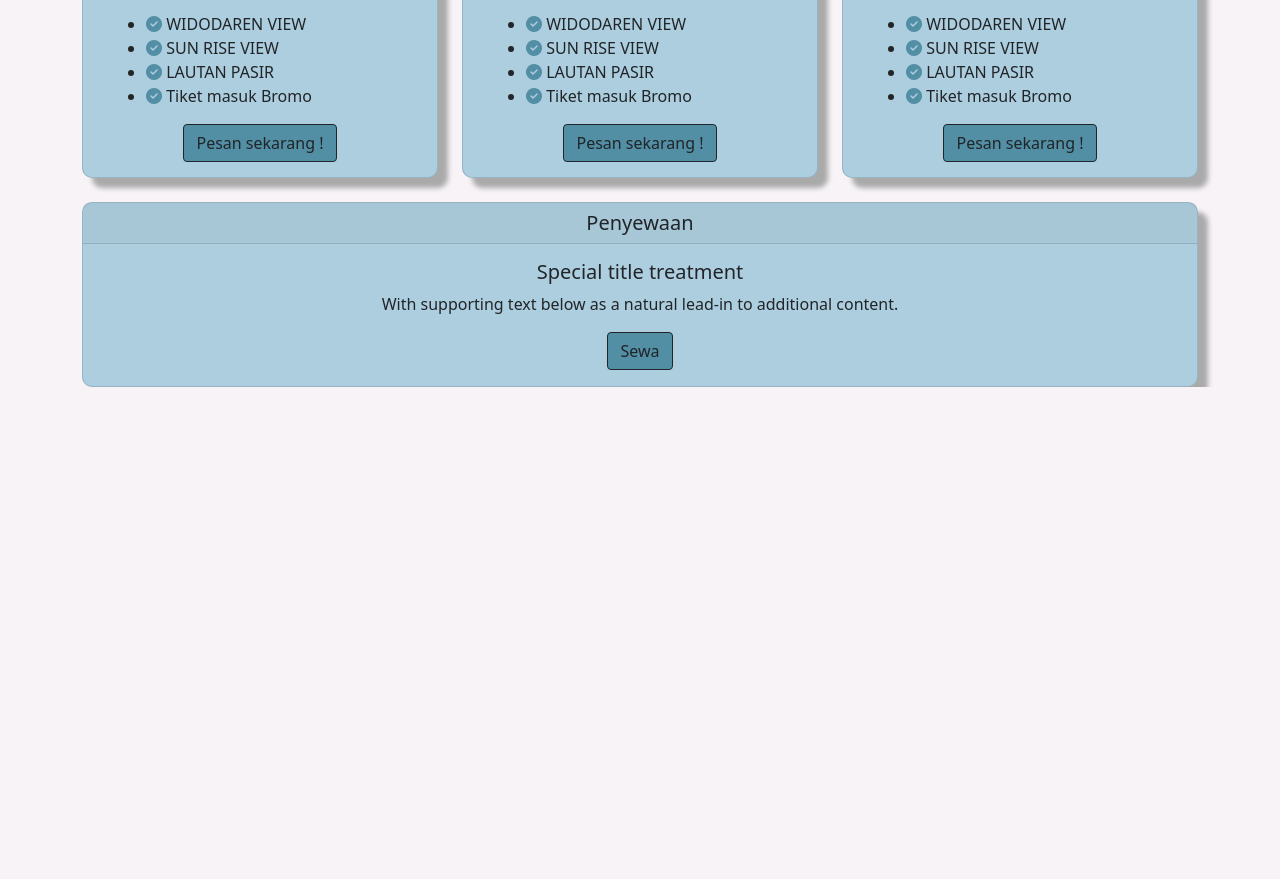
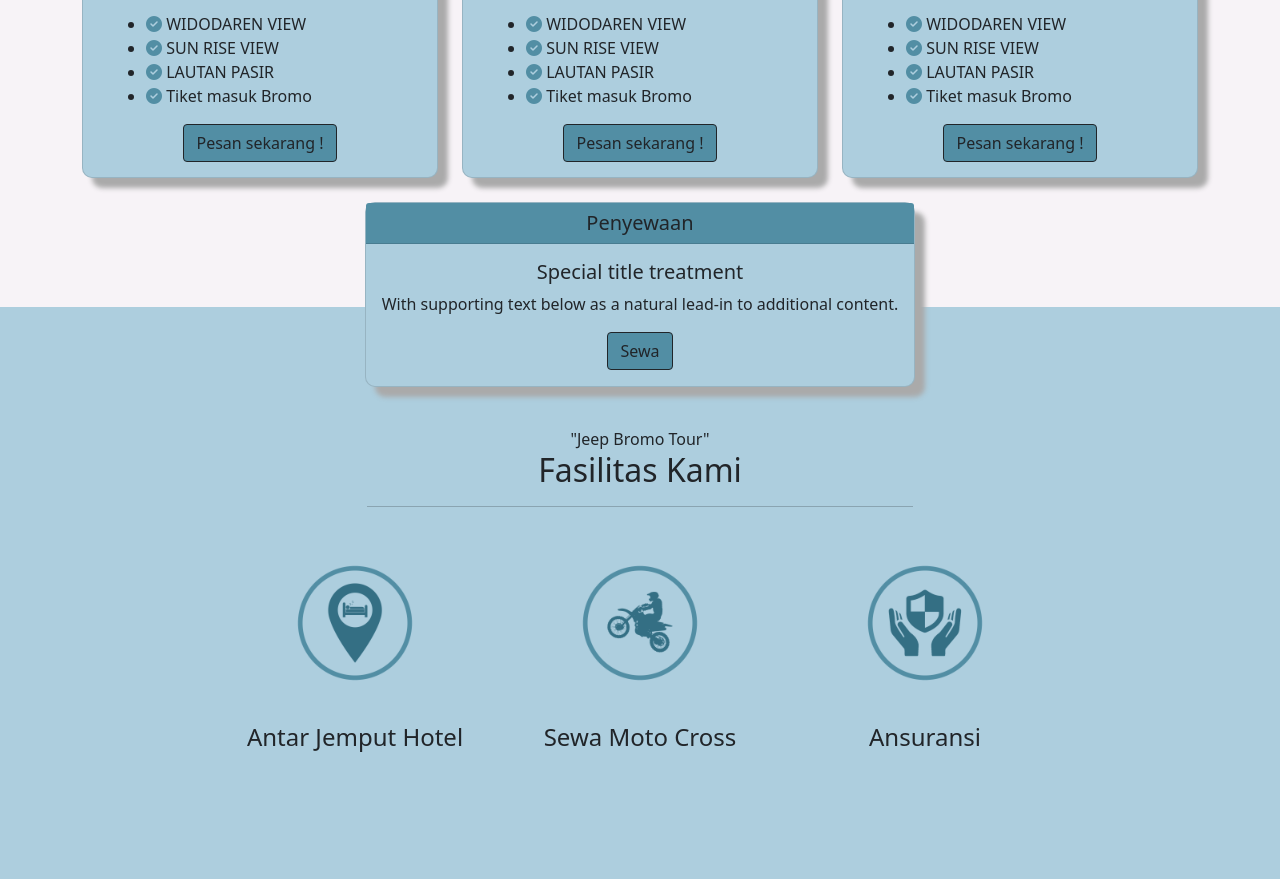
Before and after one commit to Hypermaniax/boostrap_Latihan, a plain HTML site: page index.html in a window 1280 px wide. Shown: the part 2192-3071 px from the top of the page. Before the commit the page ends 2579 px from the top, so only its background shows below. Drawn offline with nearby package versions, Linux system fonts and the light colour scheme.

Commit message:
Make Feature-Area

```diff
--- a/asset/css/style.css
+++ b/asset/css/style.css
@@ -160,3 +160,46 @@ body {
     background-color: var(--color3);
 }
 /* Rent-Area End */
+
+/* Feature Area */
+
+@media only screen and (max-width: 600px) {
+    .feature-area {
+        margin-top: -80px;
+      }
+}
+
+@media only screen and (min-width: 600px) {
+    .feature-area {
+        margin-top: -80px;
+      }
+}
+
+@media only screen and (min-width: 768px) {
+    .feature-area {
+        margin-top: -80px;
+      }
+}
+
+@media only screen and (min-width: 992px) {
+    .feature-area {
+        margin-top: -80px;
+      }
+}
+
+@media only screen and (min-width: 1200px) {
+    .feature-area {
+        margin-top: -80px;
+      }
+}
+
+
+.feature-area{
+    box-sizing: border-box;
+    padding: 120px 0;
+    background-color: var(--color2);
+}
+
+.feature-icon img{
+    height: 200px;
+}
--- a/index.html
+++ b/index.html
@@ -275,9 +275,9 @@
 
   <!-- Rent-Area Start -->
   <div class="rent-area mt-4 ">
-    <div class="container">
-      <div class="card text-center">
-        <h5 class="card-header">Penyewaan</h5>
+    <div class="container d-flex justify-content-center">
+      <div class="card text-center  ">
+        <h5 class="card-header" style="background-color:#528ea4 ;">Penyewaan</h5>
         <div class="card-body">
           <h5 class="card-title">Special title treatment</h5>
           <p class="card-text">With supporting text below as a natural lead-in to additional content.</p>
@@ -286,12 +286,63 @@
       </div>
     </div>
   </div>
+
   <!-- Rent-Area End -->
 
-  <!-- Bootstrap js -->
+  <!-- Feature-Area Start -->
+  <div class="feature-area">
+    <div class="container">
+      <div class="row">
+        <div class="col-lg-6 mx-auto">
+          <div class="feture-head text-center">
+            <span class="title-feature">"Jeep Bromo Tour"</span>
+            <H2>Fasilitas Kami</H2>
+            <hr>
+          </div>
+        </div>
+      </div>
+      <div class="row justify-content-center">
+        <div class="col-md-6 col-lg-3 ">
+          <div class="feature-item text-center">
+            <div class="feature-icon">
+              <img src="/asset/images/jemput.png" alt="">
+            </div>
+            <div class="feature-content">
+              <h4>Antar Jemput Hotel</h4>
+            </div>
+          </div>
+        </div>
+        <div class="col-md-6 col-lg-3">
+          <div class="feature-item text-center">
+            <div class="feature-icon">
+              <img src="/asset/images/cros.png" alt="">
+            </div>
+            <div class="feature-content">
+              <h4>Sewa Moto Cross</h4>
+            </div>
+          </div>
+        </div>
+        <div class="col-md-6 col-lg-3">
+          <div class="feature-item text-center">
+            <div class="feature-icon">
+              <img src="/asset/images/asu.png" alt="">
+            </div>
+            <div class="feature-content">
+              <h4>Ansuransi</h4>
+            </div>
+          </div>
+        </div>
+      </div>
+    </div>
+  </div>
+  <!-- Feature-Area End -->
+
+
+  <!-- Bootstrap js  Start -->
   <script src="https://cdn.jsdelivr.net/npm/bootstrap@5.0.2/dist/js/bootstrap.bundle.min.js"
     integrity="sha384-MrcW6ZMFYlzcLA8Nl+NtUVF0sA7MsXsP1UyJoMp4YLEuNSfAP+JcXn/tWtIaxVXM"
     crossorigin="anonymous"></script>
+  <!-- Boostrap js End -->
 </body>
 
 </html>
```
